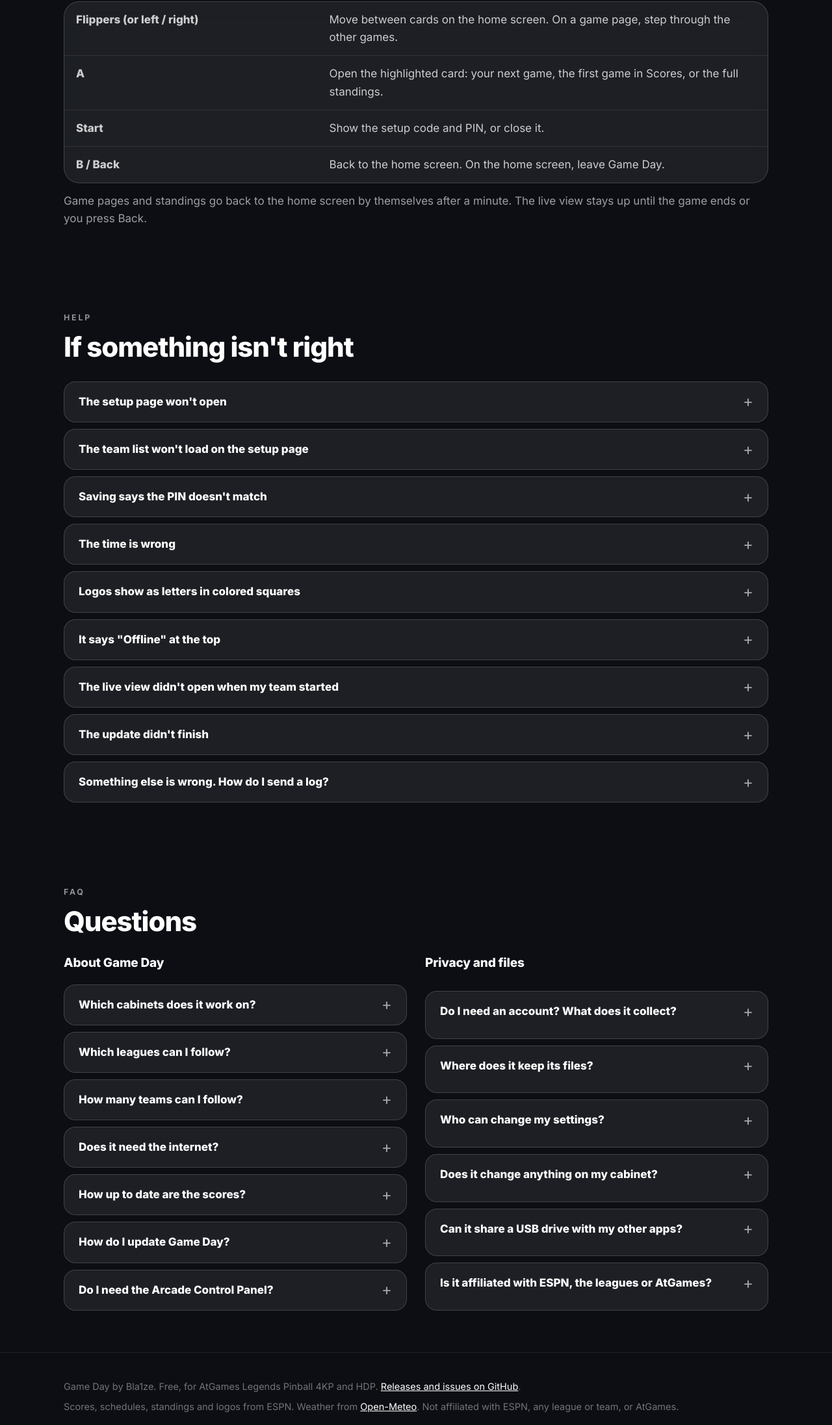
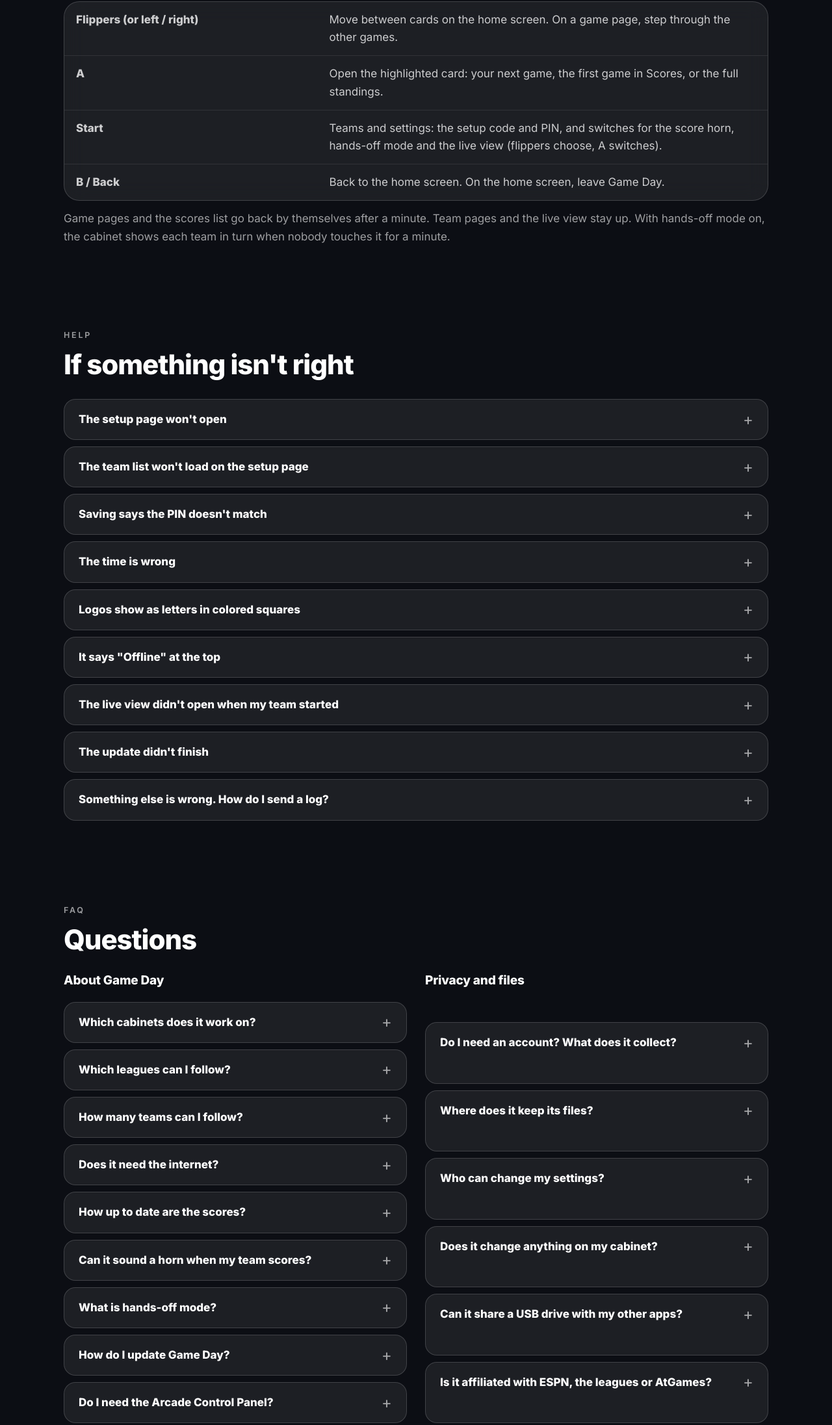
Before and after one commit to Bla1ze/atgames-game-day, a plain HTML site: page docs/index.html in a window 1280 px wide. Shown: the part 5730-7923 px from the top of the page at 65% size. Drawn offline with Linux system fonts and the light colour scheme.

Commit message:
Game Day 0.8: score alerts, horn, hands-off mode; site FAQ
Co-Authored-By: Claude Opus 5.5 <noreply@anthropic.com>

```diff
--- a/docs/index.html
+++ b/docs/index.html
@@ -316,11 +316,11 @@ footer .wrap { display: grid; gap: 8px; }
         <table>
           <tr><td>Flippers (or left / right)</td><td>Move between cards on the home screen. On a game page, step through the other games.</td></tr>
           <tr><td>A</td><td>Open the highlighted card: your next game, the first game in Scores, or the full standings.</td></tr>
-          <tr><td>Start</td><td>Show the setup code and PIN, or close it.</td></tr>
+          <tr><td>Start</td><td>Teams and settings: the setup code and PIN, and switches for the score horn, hands-off mode and the live view (flippers choose, A switches).</td></tr>
           <tr><td>B / Back</td><td>Back to the home screen. On the home screen, leave Game Day.</td></tr>
         </table>
       </div>
-      <p style="color:var(--muted); margin-top:14px">Game pages and standings go back to the home screen by themselves after a minute. The live view stays up until the game ends or you press Back.</p>
+      <p style="color:var(--muted); margin-top:14px">Game pages and the scores list go back by themselves after a minute. Team pages and the live view stay up. With hands-off mode on, the cabinet shows each team in turn when nobody touches it for a minute.</p>
     </div>
   </section>
 
@@ -426,6 +426,14 @@ footer .wrap { display: grid; gap: 8px; }
             <div class="a"><p>During a game your teams are in, Game Day refreshes about every 20 seconds; otherwise every couple of minutes. Scores come from ESPN, so they're as quick as ESPN's own scoreboard.</p></div>
           </details>
           <details>
+            <summary>Can it sound a horn when my team scores?</summary>
+            <div class="a"><p>Yes. Press Start on the cabinet, highlight <b>Score horn</b> and press A; it plays once so you can hear it. It's also on the setup page. With or without the horn, a banner and the DMD show every score of your teams (basketball: when your team takes the lead).</p></div>
+          </details>
+          <details>
+            <summary>What is hands-off mode?</summary>
+            <div class="a"><p>When nobody touches the cabinet for a minute on the home screen, Game Day shows a live game of yours, or each team's page for 20 seconds in turn. Press any button to take over again. Switch it off under Start on the cabinet, or on the setup page.</p></div>
+          </details>
+          <details>
             <summary>How do I update Game Day?</summary>
             <div class="a"><p>Game Day checks for a new version each time it starts. When there is one, a banner shows at the top of the home screen. Highlight it and press A to see what changed, then choose <b>Install</b> and <b>Restart now</b>. Your teams and settings are kept. You can also download the new release and replace <code>game-day.elf</code> by hand.</p></div>
           </details>
```
Also changed, not shown: 2 other files.
